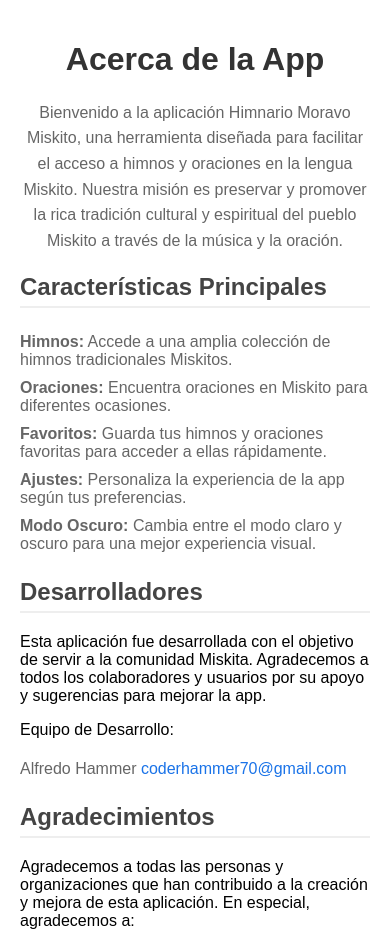
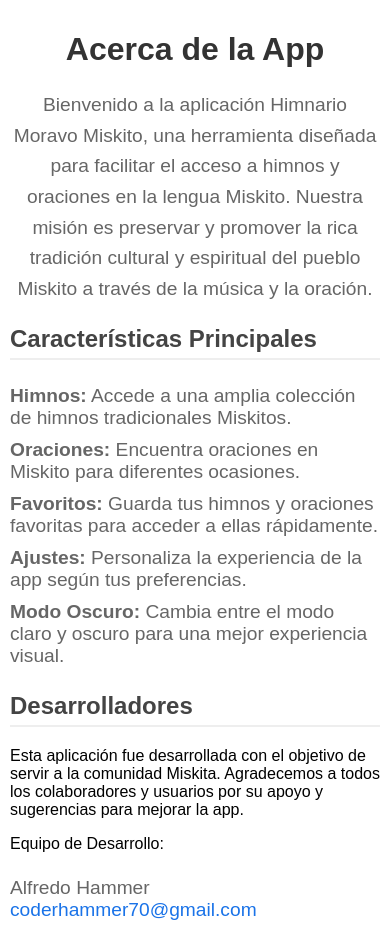
Before and after one commit to Alfredo-Hammer/about_himnario_moravo, a plain HTML site: page index.html in a window 390 px wide. Shown: the top 933 px of the page. Drawn offline with Linux system fonts and the light colour scheme.

Commit message:
intro save

```diff
--- a/styles.css
+++ b/styles.css
@@ -67,3 +67,19 @@ footer {
   border-top: 1px solid #eeeeee;
   margin-top: 20px;
 }
+
+/* Media Queries */
+@media screen and (max-width: 600px) {
+  .container {
+    padding: 10px;
+  }
+  h1 {
+    font-size: 2rem;
+  }
+  .intro p {
+    font-size: 1.2rem;
+  }
+  ul {
+    font-size: 1.2rem;
+  }
+}
```
